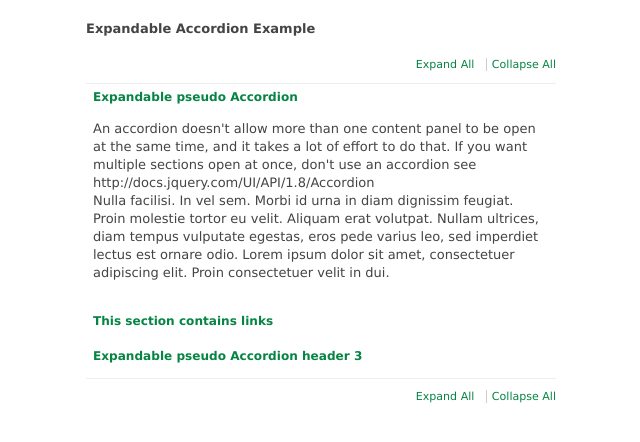
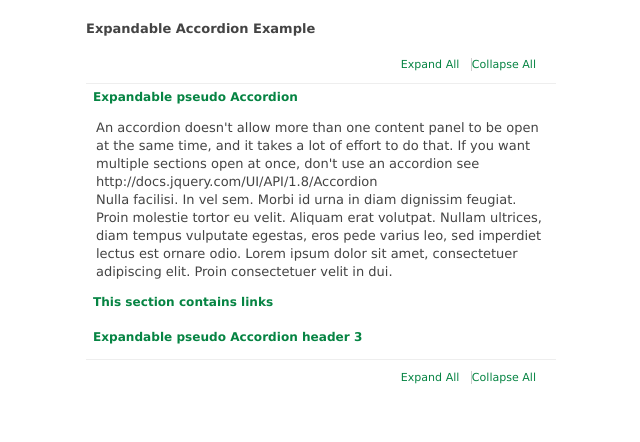
Before and after one commit to nwe44/Expandable-accordion, a plain HTML site: page example/index.html in a window 1280 px wide. Both pictures are taken after a click on the element "Expandable pseudo Accordion". Shown: the whole page, without its empty margins (319-959 px from the left). Drawn offline with nearby package versions, Linux system fonts and the light colour scheme.

Commit message:
Tidying example

```diff
--- a/example/style.css
+++ b/example/style.css
@@ -150,6 +150,7 @@ nav ul, nav li { margin: 0; }
 	height:auto;
 	border-bottom: 1px solid #eeeeee;
 	border-top: 1px solid #eeeeee;
+	position: relative;
 }
 .ui-expandable-accordion .ui-accordion-header{
 	padding-left: 10px;
@@ -164,7 +165,6 @@ nav ul, nav li { margin: 0; }
 	border-bottom: none;
 	z-index: 10;
 	padding-left: 10px;
-	margin-bottom: -9px;
 }
 
 .ui-expandable-accordion .ui-accordion-content{
@@ -172,7 +172,7 @@ nav ul, nav li { margin: 0; }
 	display: none;
 	margin-bottom: 4px;
 	overflow: auto;
-	padding: 18px 10px;
+	padding: 0 10px;
 	position: relative;
 	top: 0;
 	zoom: 1;
@@ -180,7 +180,6 @@ nav ul, nav li { margin: 0; }
 .ui-expandable-accordion .ui-accordion-content-active{
 	display: block;
 	padding-left: 10px;
-	margin-left: -3px;
 	margin-bottom: 8px;
 }
 .ie7 .ui-expandable-accordion .ui-accordion-content-active,
@@ -193,6 +192,38 @@ nav ul, nav li { margin: 0; }
 	margin-top: -10px;
 	position: absolute;
 	top: 50%;
+}
+.ui-expand-collapse-toggle-before,
+.ui-expand-collapse-toggle-after{
+	display: block;
+	text-align: right;
+	font-size: 85%;
+	margin-left: 10px;
+	margin-right: 10px;
+	overflow: hidden;
+}
+.ui-collapse-all{
+	margin-left: -5px;
+	padding-right:20px;
+	position:relative;
+	text-align: right;
+	-webkit-transition: all 0.5s ease-out;
+	-moz-transition: all 0.5s ease-out;
+	-o-transition: all 0.5s ease-out;
+	transition: all 0.5s ease-out;
+	opacity: 1;
+	z-index: 3;
+}
+.ui-expand-all {
+	position:relative;
+	padding-right:16px;
+	margin-right: 10px;
+	border-right: 1px solid #ADAFB2;
+	-webkit-transition: all 0.5s ease-out;
+	-moz-transition: all 0.5s ease-out;
+	-o-transition: all 0.5s ease-out;
+	transition: all 0.5s ease-out;
+	opacity: 1;
 }
 .ui-icon-triangle-1-s{
 	background-position: -32px 0px !important;
@@ -217,8 +248,21 @@ nav ul, nav li { margin: 0; }
 	margin-right: 5px;
 	border-right: 1px solid #cccccc;
 }
-a.ui-expand-collapse-toggle-disabled{
-	color: #ccc;
-	cursor: default;
+.ui-expand-collapse-toggles-single .ui-expand-all{
+	border: 0;
+	z-index: 2;
+}
+.ui-expand-collapse-toggle-disabled{
+	margin-right: -80px;
+	opacity: 0;
+	z-index: 1;
+}
+
+.ui-expand-collapse-toggle-disabled.ui-expand-all{
+	margin-right: 20px;
+}
+.ie7 .ui-expand-collapse-toggle-disabled,
+.ie8 .ui-expand-collapse-toggle-disabled{
+	display: none;
 }
 /* -- end accordions */
```
